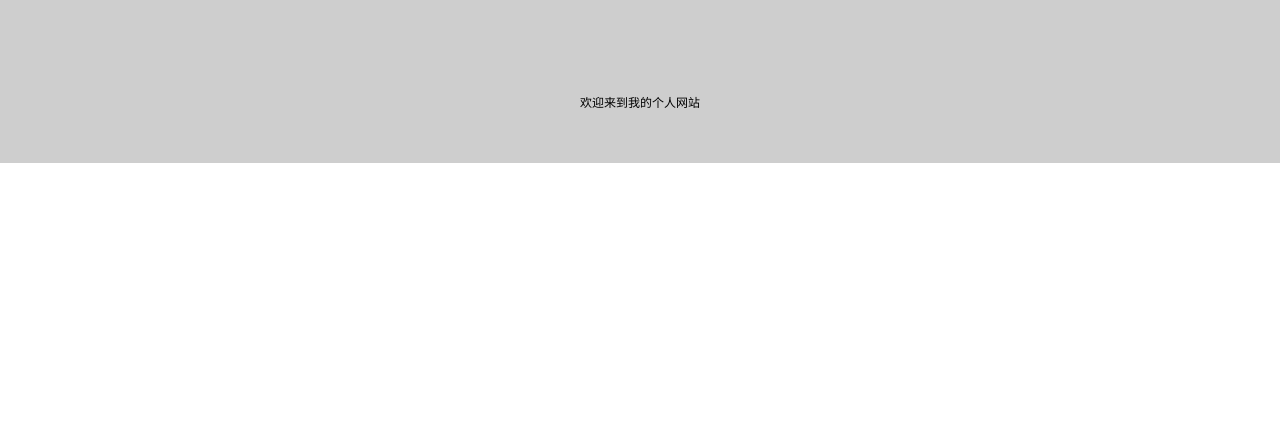
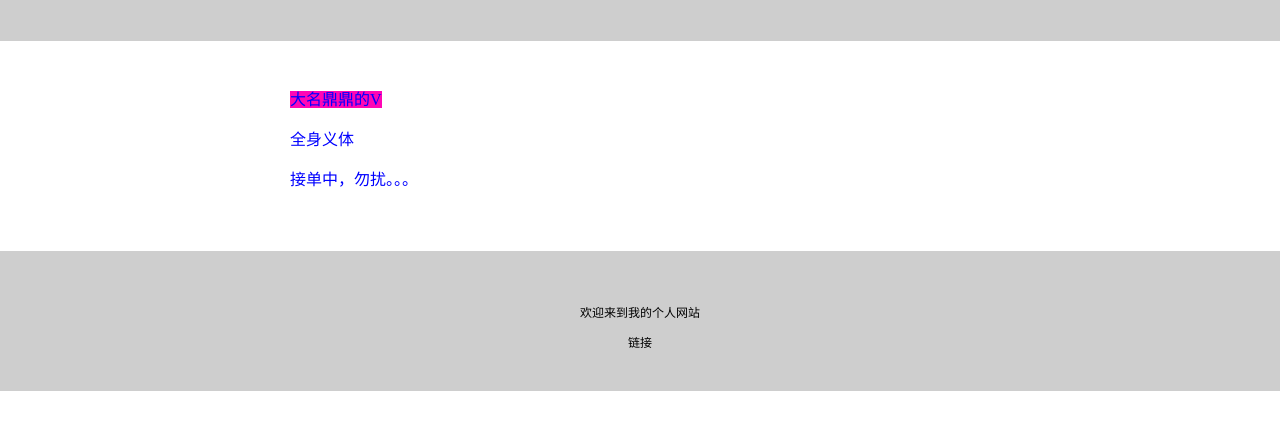
Before and after one commit to lhp23335-blip/Stre1t14.lhp, a plain HTML site: page index.html in a window 1280 px wide. Shown: the part 123-552 px from the top of the page. Drawn offline with Linux system fonts and the light colour scheme.

Commit message:
Add files via upload

```diff
--- a/index.html
+++ b/index.html
@@ -3,7 +3,7 @@
   <head>
     <meta charset="utf-8">
     <meta name="viewport" content="width=device-width, initial-scale=1" />
-    <title>康文昌的在线HTML 教学小工具</title>
+    <title>Stre1t14.lhp个人网站</title>
     <style>
       body {
         margin: 0;
@@ -18,7 +18,17 @@
      >
       <img src="https://i.imgs.ovh/2025/11/16/CjKtec.png" alt="Logo" width="80px" height="80px">
     </div>
-    <div></div>
+    <div style="
+      max-width: 700px;
+      margin: 30px auto;
+      padding: 15px;
+      line-hight: 1.7;
+      color: blue;
+      ">
+      <kwc style="background-color: #ff06b5;">大名鼎鼎的V</kwc>
+      <p>全身义体</p>
+      <p>接单中，勿扰。。。</p>
+    </div>
     <div style="
      background-color: #cecece;
      text-align: center;
@@ -26,7 +36,7 @@
      font-size: 12px;
      ">
        <p>欢迎来到我的个人网站</p>
-       <a href="https://github.com/lhp23335-blip/Lhp2333.git">
+       <a>链接</a>
     </div>
   </body>
 </html>
```
